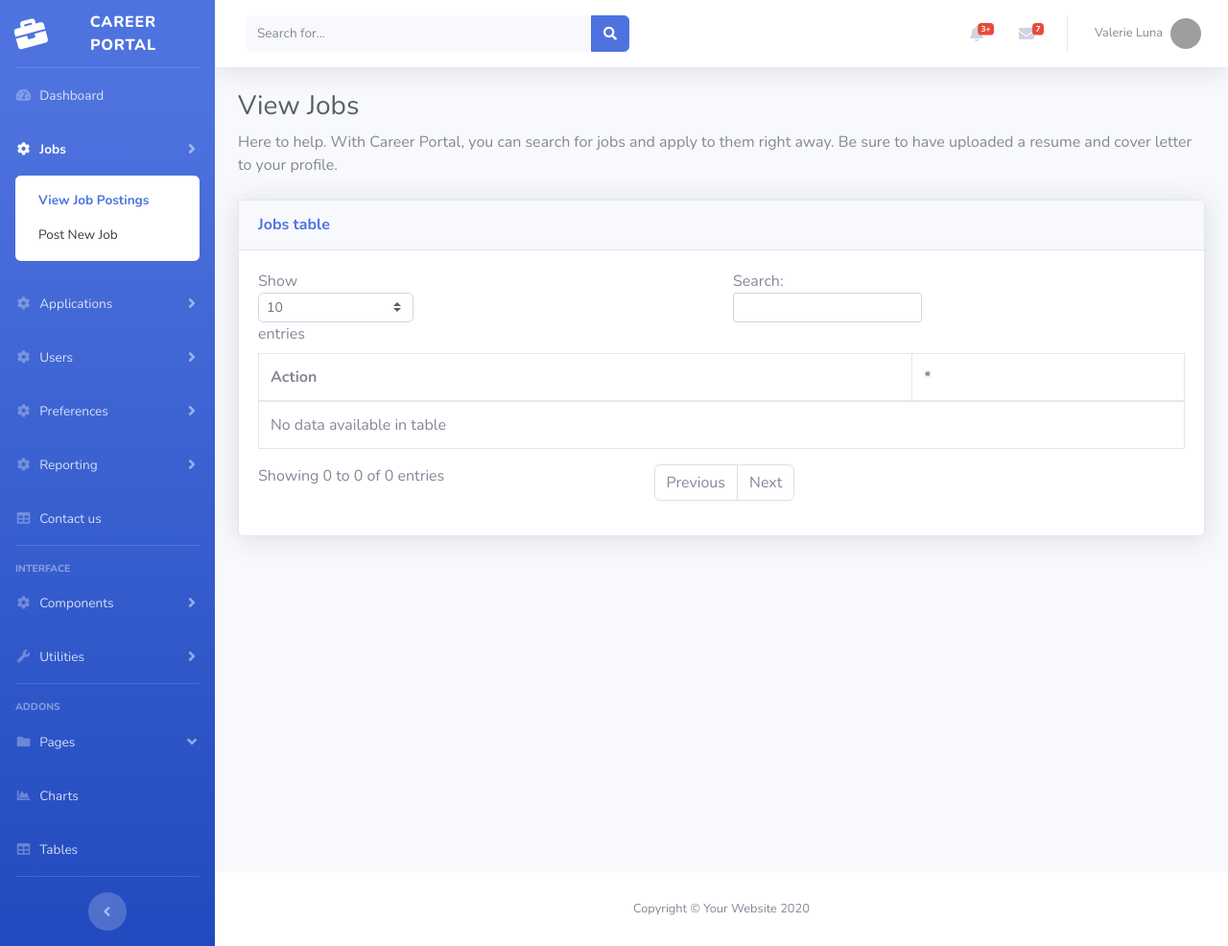
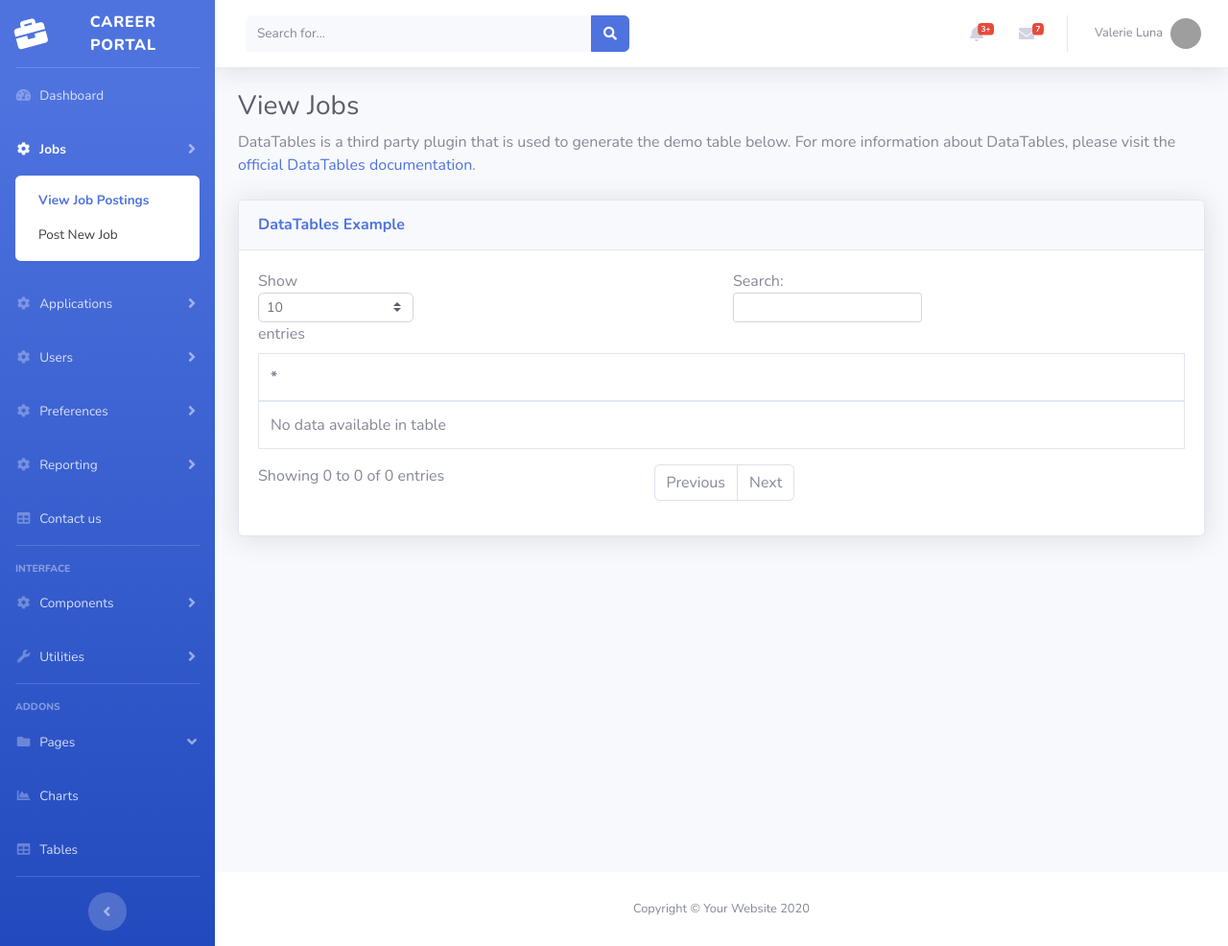
Before and after one commit to DucNgn/Web-Career-Portal, a Flask app: page /viewJobs in a window 1280 px wide. Shown: the whole page at 96% size. Run offline with Flask 2, Linux system fonts and the light colour scheme; the visitor is signed in with stand-in values (Sample User, id 1); one stand-in notice (Sample message) is shown; data that the repository does not hold is empty; some libraries are stand-ins or nearby versions; grey boxes are pictures that could not be loaded.

Commit message:
Revert "viewJobs almost done"

```diff
--- a/app.py
+++ b/app.py
@@ -1,6 +1,5 @@
 #!/usr/bin/env python
-from flask import Flask, url_for, render_template, request, redirect, flash, session
-from datetime import date
+from flask import Flask, url_for, render_template, request, session
 import dbfunctions
 import jinja2.exceptions
 import secrets
@@ -16,6 +15,7 @@ def index():
 @app.route('/viewJobs')
 def viewJobs():
     field_names, results = dbfunctions.getJobs()
+
     return render_template('viewJobs.html', jobs = results, jobsHeaders = field_names)
 
 @app.route('/postJobs', methods=['POST'])
@@ -25,18 +25,6 @@ def postJob():
         dbfunctions.postJob(job_title)
         return render_template('postJobs.html',message="Success, job has been created!")
     return render_template('postJobs.html')
-
-@app.route('/applyJob', methods=['POST'])
-def applyJob():
-    if(request.form is not None):
-        jobSeekerID = request.form['jobSeekerID']
-        jobID = request.form['jobID']
-        appliedDate = date.today().strftime("%Y-%m-%d")
-        coverLetter = 'coverletter path'
-        resume = 'resume path'
-    dbfunctions.applyJob(jobSeekerID, jobID, appliedDate, coverLetter, resume)
-    flash('Job applied successfully!')
-    return redirect(url_for('viewJobs'))
 
 @app.errorhandler(jinja2.exceptions.TemplateNotFound)
 def template_not_found(e):
--- a/dbfunctions.py
+++ b/dbfunctions.py
@@ -83,7 +83,7 @@ def verifyAccount(email, password):
     sqlUser= "SELECT EXISTS (SELECT * FROM user WHERE login_email=\'"+email+"\' AND password=\'"+password+"\')"
     sqlAdmin = "SELECT EXISTS (SELECT * FROM admin WHERE login_email=\'"+email+"\' AND password=\'"+password+"\')"
 
-    # print(sqlUser)
+    print(sqlUser)
     try:
         cursor.execute(sqlUser)
         result = cursor.fetchall()
@@ -102,29 +102,12 @@ def getUserID(email, password):
         cursor.execute(sql)
         result = cursor.fetchall()
         if result:
-            return result[0][0]
+            return result
         else:
             sqlAdmin ="SELECT ID FROM admin WHERE login_email=\'"+email+"\' AND password=\'"+password+"\'"
             cursor.execute(sqlAdmin)
             result = cursor.fetchall()
-            for item in results:
-                print(item)
         return result[0][0]
     except Exception as e:
         print("Problem getting user ID: " + str(e))
         return False
-
-def applyJob(jobSeekerID, jobID, appliedDate, coverLetter, resume):
-    # sql = "INSERT INTO applyTo VALUES(\'1231221\',\'1232112\',\'2020-02-02\',\'pending\',\'coverletter\',\'resume\');"
-    sql = "INSERT INTO applyTo VALUES(\'"+jobSeekerID+"\',\'"+jobID+"\',\'"+appliedDate+"\',\'pending\',\'"+coverLetter+"\',\'"+resume+"\');"
-
-    print(sql)
-    try:
-        # Execute the SQL command
-        cursor.execute(sql)
-        # Commit SQL command
-        db.commit()
-        return True
-    except Exception as e:
-        print("Problem inserting into db: " + str(e))
-        return False
--- a/templates/base.html
+++ b/templates/base.html
@@ -424,16 +424,7 @@
             {% endif %} {% endwith %}
           </div> -->
 
-          {% block content %}
-
-          {% for message in get_flashed_messages() %}
-          <div class="alert alert-warning">
-              <button type="button" class="close" data-dismiss="alert">&times;</button>
-              {{ message }}
-          </div>
-          {% endfor %}
-
-          {% endblock %}
+          {% block content %} {% endblock %}
 
 
       <!-- Footer -->
--- a/templates/postJobs.html
+++ b/templates/postJobs.html
@@ -23,7 +23,7 @@
                       <div class="form-group">
                         <label class="control-label col-sm-2" for="jobTitle">Job Title:</label>
                         <div class="col-sm-10">
-                          <input type="text" class="form-control" id="jobTitle" placeholder="Enter job title" name="jobTitle">
+                          <input type="jobTitle" class="form-control" id="jobTitle" placeholder="Enter job title" name="jobTitle">
                         </div>
                       </div>
                         <div class="col-sm-offset-2 col-sm-10">
--- a/templates/viewJobs.html
+++ b/templates/viewJobs.html
@@ -1,54 +1,43 @@
 {% extends "base.html" %} {% block title %}Sample{% endblock %}
 {% block content %}
-
-        {% with messages = get_flashed_messages() %} {% if messages %}
-        <div class="container">
-          <div class="alert alert-success" id="success-alert">
-            <button type="button" class="close" data-dismiss="alert">x</button>
-            <strong>Success! </strong>
-            {% for message in messages %}
-              {{ message }}
-            {% endfor %}
-          </div>
-        </div>
-        {% endif %} {% endwith %}
-
 
         <!-- Begin Page Content -->
         <div class="container-fluid">
 
           <!-- Page Heading -->
           <h1 class="h3 mb-2 text-gray-800">View Jobs</h1>
-          <p class="mb-4">Here to help. With Career Portal, you can search for jobs and apply to them right away. Be sure to have uploaded a resume and cover letter to your profile.</p>
+          <p class="mb-4">DataTables is a third party plugin that is used to generate the demo table below. For more information about DataTables, please visit the <a target="_blank" href="https://datatables.net">official DataTables documentation</a>.</p>
 
           <!-- {{ jobsHeaders }} -->
 
           <!-- DataTales Example -->
           <div class="card shadow mb-4">
             <div class="card-header py-3">
-              <h6 class="m-0 font-weight-bold text-primary">Jobs table</h6>
+              <h6 class="m-0 font-weight-bold text-primary">DataTables Example</h6>
             </div>
             <div class="card-body">
               <div class="table-responsive">
                 <table class="table table-bordered" id="dataTable" width="100%" cellspacing="0">
                   <thead>
                     <tr>
-                      <th>Action</th>
                       {% for h in jobsHeaders %}
                       <th>{{ h }}</th>
                       {% endfor %}
                     </tr>
                   </thead>
+                  <!-- <tfoot>
+                    <tr>
+                      <th>Name</th>
+                      <th>Position</th>
+                      <th>Office</th>
+                      <th>Age</th>
+                      <th>Start date</th>
+                      <th>Salary</th>
+                    </tr>
+                  </tfoot> -->
                   <tbody>
                     {% for row in jobs %}
                     <tr>
-                      <td>
-                        <form action="/applyJob" method="POST">
-                          <input type="hidden" class="form-control" name="jobSeekerID" value="{{session['ID']}}">
-                          <input type="hidden" class="form-control" name="jobID" value="{{row[0]}}">
-                          <button type="submit" class="btn btn-success btn-sm">Apply</button>
-                        </form>
-                      </td>
                       {% for d in row %}
                       <td>{{ d }}</td>
                       {% endfor %}
@@ -76,9 +65,4 @@
 
     <!-- Page level custom scripts -->
     <script src="{{ url_for('static', filename='js/demo/datatables-demo.js')}}"></script>
-    <script>
-      $("#success-alert").fadeTo(2000, 500).slideUp(500, function(){
-          $("#success-alert").slideUp(500);
-      });
-    </script>
 {% endblock %}
```
Also changed, not shown: config.py (+5 -5 lines).
